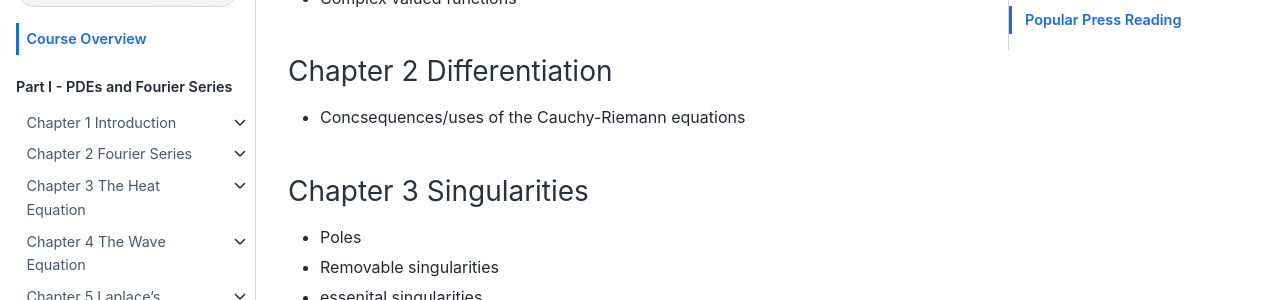
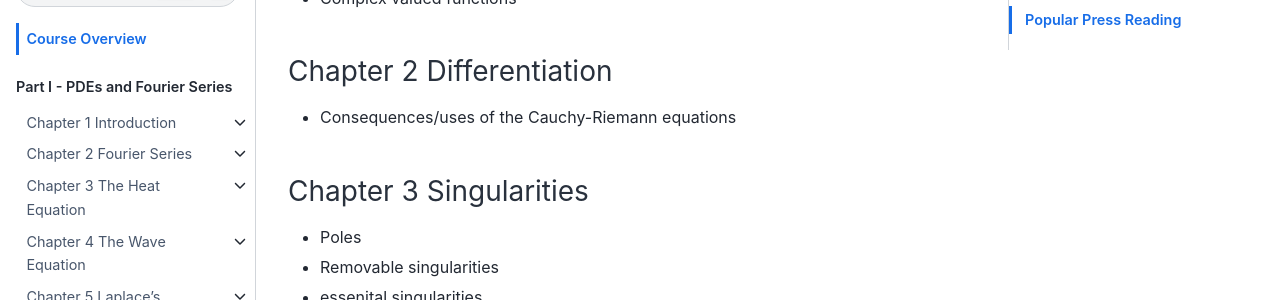
Before and after one commit to jjcrofts77/Advanced-Calculus-MATH20471, a Jupyter Book: the page built from intro.md, in a window 1280 px wide and 900 px high, scrolled down 1689 px. Shown: the part 153-453 px from the top of the window. Built offline with Jupyter Book 1.0.4 settings and Sphinx 7.4.7 and the Sphinx Book theme 1.1.4, drawn with Linux system fonts in a browser that asks for light colours.

Commit message:
Update intro.md

```diff
--- a/intro.md
+++ b/intro.md
@@ -47,7 +47,7 @@
    - Complex valued functions
 
 ### Chapter 2 Differentiation
-   - Concsequences/uses of the Cauchy-Riemann equations
+   - Consequences/uses of the Cauchy-Riemann equations
 
 ### Chapter 3 Singularities
    - Poles
```
